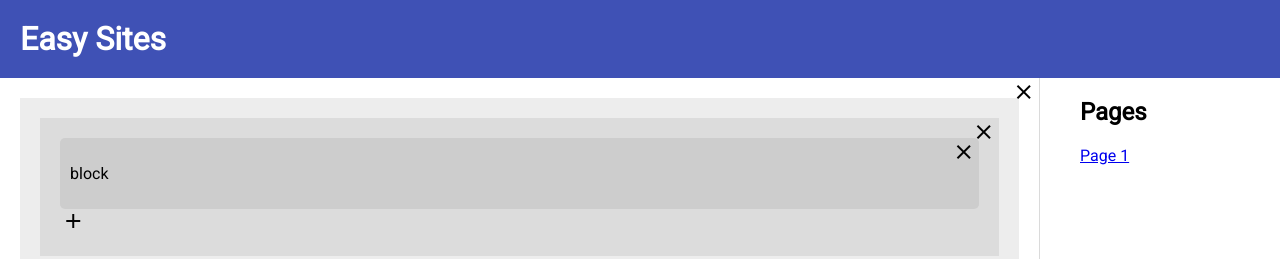
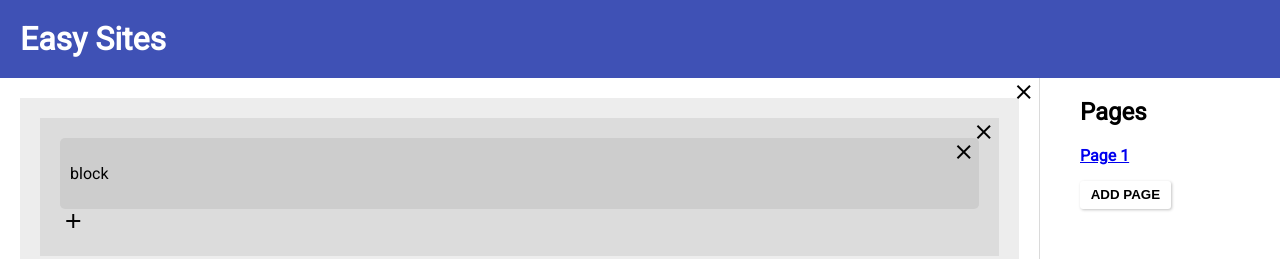
Before and after one commit to Droces/easy-sites, an Angular app: page /page/1 in a window 1280 px wide. Shown: the top 259 px of the page. Built offline with nearby package versions, Linux system fonts and the light colour scheme.

Commit message:
Added "Add page" function and highlight current page in list

```diff
--- a/src/app/page.service.ts
+++ b/src/app/page.service.ts
@@ -8,21 +8,31 @@ import { PAGES } from './mock-pages';
   providedIn: 'root'
 })
 export class PageService {
+  pages: Page[];
+  pageIdCounter: number;
 
-  constructor() { }
+  constructor() {
+    this.pages = PAGES;
+    this.pageIdCounter = 4;
+  }
 
   // getPage(): Page {}
 
   getPages(): Page[] {
-    return PAGES;
+    return this.pages;
   }
 
   getPage(id: number): Page {
-    for(let page of PAGES) {
+    for (let page of this.pages) {
       if (page.id == id) {
         return page;
       }
     }
     return null;
   }
+
+  addPage(): void {
+    this.pageIdCounter ++;
+    this.pages.push({id: this.pageIdCounter, title: 'New page', sections: []});
+  }
 }
--- a/src/app/page/page.component.ts
+++ b/src/app/page/page.component.ts
@@ -1,5 +1,5 @@
 import { Component, OnInit } from '@angular/core';
-import { ActivatedRoute } from '@angular/router';
+import { Router, ActivatedRoute } from '@angular/router';
 import { Location } from '@angular/common';
 
 import { PageService } from '../page.service';
@@ -16,20 +16,27 @@ export class PageComponent implements OnInit {
   page: Page;
   theme: string;
 
-  constructor(public pageService: PageService,
+  constructor(
+    public pageService: PageService,
     private route: ActivatedRoute,
+    private router: Router,
     private location: Location) {
   }
 
   ngOnInit(): void {
-    const id = +this.route.snapshot.paramMap.get('id');
-    this.getPage(id);
-    this.theme = "blue"
+    this.route.params.subscribe((params) => {
+      const id = +this.route.snapshot.paramMap.get('id');
+      this.getPage(id);
+      this.theme = "blue";
+    });
   }
 
   getPage(id: number): void {
-    // @todo use id
     this.page = this.pageService.getPage(id);
+    if (this.page == null) {
+      // Redirect to Not Found page
+      this.router.navigate(['**']);
+    }
   }
 
   changeTheme(): void {
--- a/src/app/pages-list/pages-list.component.html
+++ b/src/app/pages-list/pages-list.component.html
@@ -1,5 +1,6 @@
 <ul class="pages">
-  <li *ngFor="let page of pages">
+  <li *ngFor="let page of pages" [class.selected]="page.id === currentPageId">
     <a routerLink="/page/{{ page.id }}">{{ page.title }}</a>
   </li>
 </ul>
+<button (click)="addPage()">Add page</button>
--- a/src/app/pages-list/pages-list.component.scss
+++ b/src/app/pages-list/pages-list.component.scss
@@ -4,6 +4,9 @@ ul.pages {
   li {
     list-style-type: none;
 
+    &.selected {
+      font-weight: bold;
+    }
     a {
       // text-decoration: none;
     }
--- a/src/app/pages-list/pages-list.component.ts
+++ b/src/app/pages-list/pages-list.component.ts
@@ -1,4 +1,5 @@
 import { Component, OnInit } from '@angular/core';
+import { ActivatedRoute, Router, NavigationEnd } from '@angular/router';
 
 import { PageService } from '../page.service';
 
@@ -11,11 +12,39 @@ import { Page } from '../page';
 })
 export class PagesListComponent implements OnInit {
   pages: Page[];
+  currentPageId: Page;
 
-  constructor(public pageService: PageService) { }
+  constructor(
+    public pageService: PageService,
+    private route: ActivatedRoute,
+    private router: Router) { }
 
   ngOnInit() {
     this.pages = this.pageService.getPages();
+
+    /* This subscription will fire when the route changes */
+    this.router.events.subscribe(val=> {
+      /* Only react if it's the final active route */
+      if (val instanceof NavigationEnd) {
+        this.getCurrentPageId(val);
+      }
+    });
   }
 
+  getCurrentPageId(val): void {
+    // console.log('this.router.url: ', this.router.url);
+    /* Holds all params, queryParams, segments and fragments from the current (active) route */
+    let currentUrlTree = this.router.parseUrl(this.router.url);
+    // console.info(currentUrlTree);
+    const group = currentUrlTree.root.children["primary"];
+    const segments = group.segments; // returns 2 segments 'team' and '33'
+    // console.log('segments: ', segments);
+    if (segments.length == 2 && segments[0].path == 'page') {
+      this.currentPageId = +segments[1].path;
+    }
+  }
+
+  addPage() {
+    this.pageService.addPage();
+  }
 }
```
